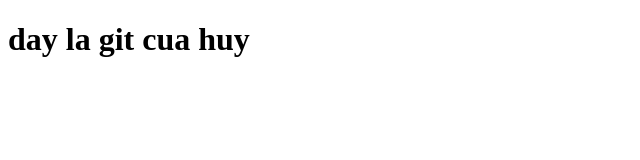
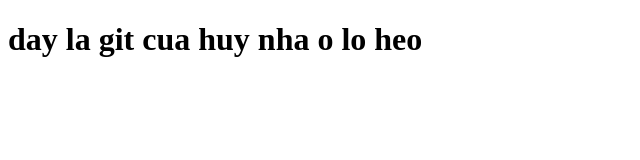
Before and after one commit to hanhathuy2612-mygit/source_java, a plain HTML site: page index.html in a window 1280 px wide. Shown: the whole page, without its empty margins (0-640 px from the left). Drawn offline with Linux system fonts and the light colour scheme.

Commit message:
sua gile

```diff
--- a/index.html
+++ b/index.html
@@ -1,6 +1,6 @@
 <!DOCTYPE html>
 <html>
     <body>
-        <h1>day la git cua huy</h1>
+        <h1>day la git cua huy nha o lo heo</h1>
     </body>
 </html>
```
